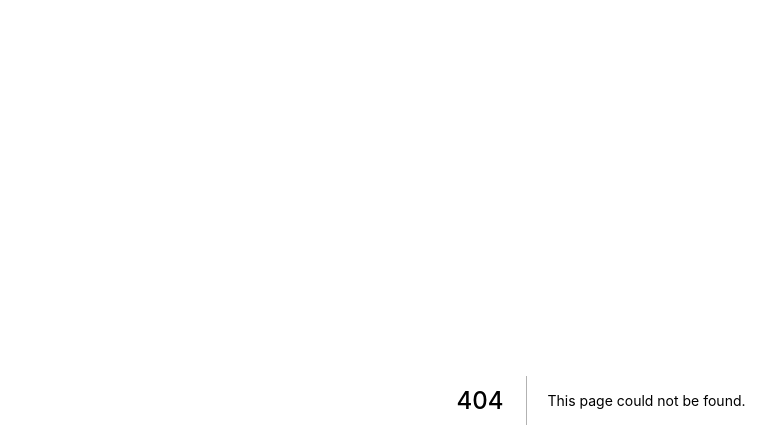
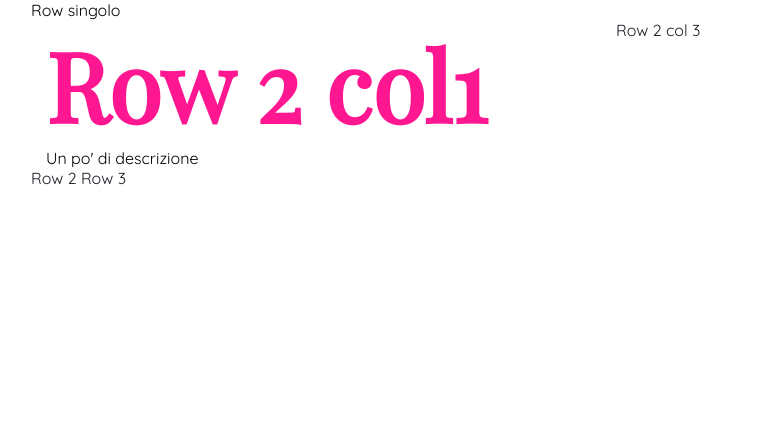
Before and after one commit to vikysingh/portfolio-nextjs, a Next.js app: page / in a window 1280 px wide. Before the commit this address had no page. Shown: the top 448 px of the page, without its empty margins (39-815 px from the left). Built offline with nearby package versions, Linux system fonts and the light colour scheme.

Commit message:
Merge con libreria componenti!

```diff
--- /dev/null
+++ b/pages/_app.js
@@ -0,0 +1,35 @@
+import { createGlobalStyle } from "styled-components"
+import Head from "next/head"
+
+const GlobalStyle = createGlobalStyle`
+*, body {
+    margin: 0;
+    padding: 0;
+    box-sizing: border-box;
+    font-family: 'Quicksand', sans-serif;
+    color: #1C1D25;
+}
+*:focus, body:focus {
+    outline: none;
+}
+`
+
+function MyApp({ Component, pageProps }) {
+  return <>
+  <Head>
+      <meta charSet="utf-8" />
+      <meta name="viewport" content="width=device-width, initial-scale=1.0" />
+      <meta name="theme-color" content="#55E6C1" />
+      <meta name="description" content="Sviluppatore FrontEnd" />
+
+      <link rel="preconnect" href="https://fonts.gstatic.com" />
+      <link href="https://fonts.googleapis.com/css2?family=Playfair+Display&family=Quicksand&display=swap" rel="stylesheet" />
+
+      <title>Vikram Singh</title>
+  </Head>
+  <GlobalStyle />
+  <Component {...pageProps} />
+  </>
+}
+
+export default MyApp
--- /dev/null
+++ b/pages/_document.js
@@ -0,0 +1,30 @@
+import Document from 'next/document';
+import { ServerStyleSheet } from 'styled-components';
+
+export default class MyDocument extends Document {
+  static async getInitialProps(ctx) {
+    const sheet = new ServerStyleSheet();
+    const originalRenderPage = ctx.renderPage;
+
+    try {
+      ctx.renderPage = () =>
+        originalRenderPage({
+          enhanceApp: (App) => (props) =>
+            sheet.collectStyles(<App {...props} />),
+        });
+
+      const initialProps = await Document.getInitialProps(ctx);
+      return {
+        ...initialProps,
+        styles: (
+          <>
+            {initialProps.styles}
+            {sheet.getStyleElement()}
+          </>
+        ),
+      };
+    } finally {
+      sheet.seal();
+    }
+  }
+}
--- /dev/null
+++ b/pages/index.js
@@ -0,0 +1,26 @@
+import { Tipografia } from "../Componenti/Libreria"
+import { Container, Row, Col } from "react-grid-system"
+
+
+export default function Home() {
+  return (
+    <Container>
+      <Row>
+        <Tipografia livello="paragrafo" >Row singolo</Tipografia>
+      </Row>
+      <Row>
+        <Col>
+          <Tipografia livello="h1" variato bold colore="rosso">Row 2 col1</Tipografia>
+          <Tipografia livello="paragrafo" >Un po' di descrizione</Tipografia>
+
+          <Row>
+            Row 2 Row 3
+          </Row>
+        </Col>
+        <Col>
+          Row 2 col 3
+        </Col>
+      </Row>
+    </Container>
+  )
+}
```
